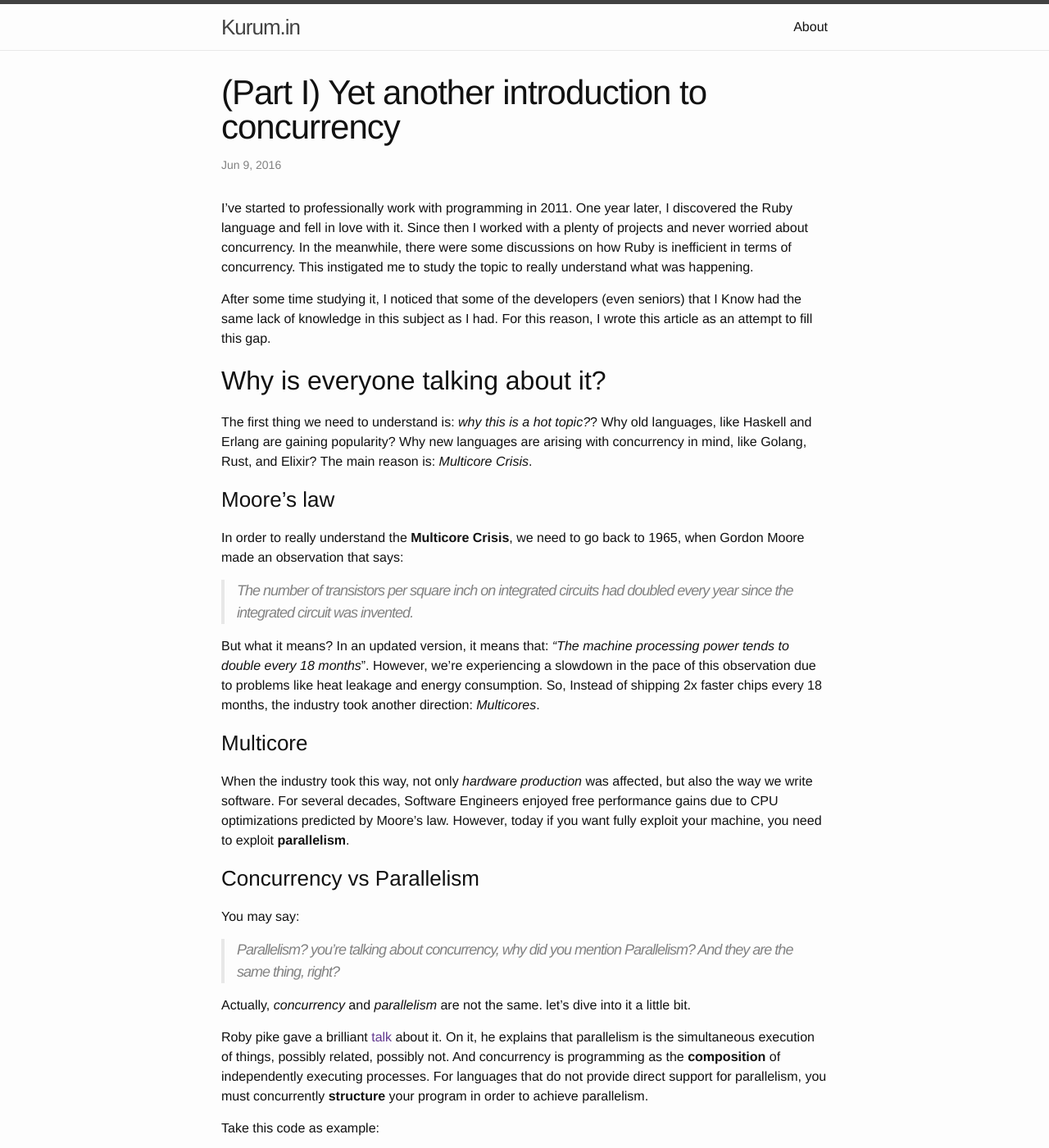
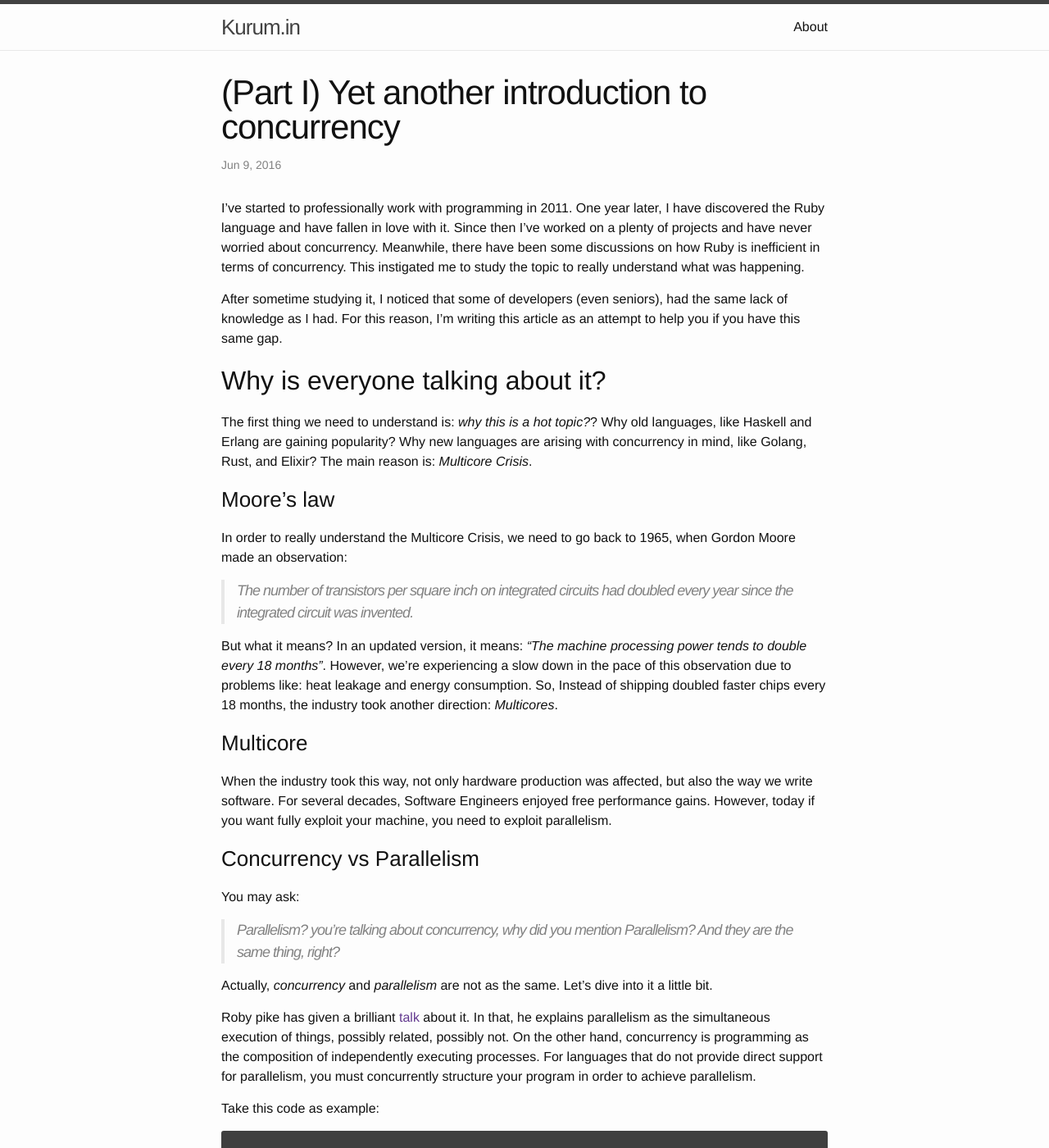
Before and after one commit to nandosousafr/blog.nandosousa.com, a Jekyll site: the page built from _posts/2016-06-09-yet_another_introduction_to_concurrency_part_i.md, in a window 1280 px wide and 1400 px high. Shown: the whole window at 82% size. Built offline with Jekyll 4.4.1, drawn with Linux system fonts in a browser that asks for light colours.

Commit message:
some grammar fixes

```diff
--- a/_posts/2016-06-09-yet_another_introduction_to_concurrency_part_i.md
+++ b/_posts/2016-06-09-yet_another_introduction_to_concurrency_part_i.md
@@ -5,16 +5,17 @@ date: 2016-06-09
 categories: software
 ---
 
-I’ve started to professionally work with programming in 2011. One year
-later, I discovered the Ruby language and fell in love with it. Since then I
-worked with a plenty of projects and never worried about concurrency. In the
-meanwhile, there were some discussions on how Ruby is inefficient in terms of
-concurrency. This instigated me to study the topic to really understand what
+I've started to professionally work with programming in 2011. One year later, I
+have discovered the Ruby language and have fallen in love with it. Since then
+I've worked on a plenty of projects and have never worried about concurrency.
+Meanwhile, there have been some discussions on how Ruby is inefficient in terms
+of concurrency. This instigated me to study the topic to really understand what
 was happening.
 
-After some time studying it, I noticed that some of the developers (even
-seniors) that I Know had the same lack of knowledge in this subject as I had.
-For this reason, I wrote this article as an attempt to fill this gap.
+After sometime studying it, I noticed that some of
+developers (even seniors), had the same lack of knowledge as I had. For this
+reason, I'm writing  this article as an attempt to help you if you have this
+same gap.
 
 ## Why is everyone talking about it?
 
@@ -24,42 +25,41 @@ are arising with concurrency in mind, like Golang, Rust, and Elixir? The main
 reason is: _Multicore Crisis_.
 
 ### Moore's law
-
-In order to really understand the __Multicore Crisis__, we need to go back to
-1965, when Gordon Moore made an observation that says:
+In order to really understand the Multicore Crisis, we need to go back to 1965,
+when Gordon Moore made an observation:
 
 >  The number of transistors per square inch on integrated circuits had doubled
 >  every year since the integrated circuit was invented.
 
-But what it means? In an updated version, it means that: _"The machine
-processing power tends to double every 18 months_". However, we're experiencing
-a slowdown in the pace of this observation due to problems like heat leakage
-and energy consumption. So, Instead of shipping 2x faster chips every 18
-months, the industry took another direction: _Multicores_.
+
+But what it means? In an updated version, it means: _"The machine processing
+power tends to double every 18 months"_. However, we're experiencing a slow down
+in the pace of this observation due to problems like: heat leakage and energy
+consumption. So, Instead of shipping doubled faster chips every 18 months, the
+industry took another direction: _Multicores_.
 
 ### Multicore
 
-When the industry took this way, not only _hardware production_ was affected,
-but also the way we write software. For several decades, Software Engineers
-enjoyed free performance gains due to CPU optimizations predicted by Moore's
-law.  However, today if you want fully exploit your machine, you need to
-exploit __parallelism__.
+When the industry took this way, not only hardware production was affected, but
+also the way we write software. For several decades, Software Engineers enjoyed
+free performance gains. However, today if you want fully exploit your machine,
+you need to exploit parallelism.
 
 ### Concurrency vs Parallelism
 
-You may say:
+You may ask:
 > Parallelism? you're talking about concurrency, why did you mention
 > Parallelism? And they are the same thing, right?
 
-Actually, _concurrency_ and _parallelism_ are not the same. let's dive into it a
+Actually, _concurrency_ and _parallelism_ are not as the same. Let's dive into it a
 little bit.
 
-Roby pike gave a brilliant [talk](https://www.youtube.com/watch?v=cN_DpYBzKso)
-about it. On it, he explains that parallelism is the simultaneous execution
-of things, possibly related, possibly not. And concurrency is programming as
-the __composition__ of independently executing processes. For languages that do
-not provide direct support for parallelism, you must concurrently
-__structure__ your program in order to achieve parallelism.
+Roby pike has given a brilliant [talk](https://www.youtube.com/watch?v=cN_DpYBzKso) about it. In that, he
+explains parallelism as the simultaneous execution of things, possibly related,
+possibly not. On the other hand, concurrency is programming as the composition
+of independently executing processes. For languages that do not provide direct
+support for parallelism, you must concurrently structure your program in order
+to achieve parallelism.
 
 Take this code as example:
 
```
